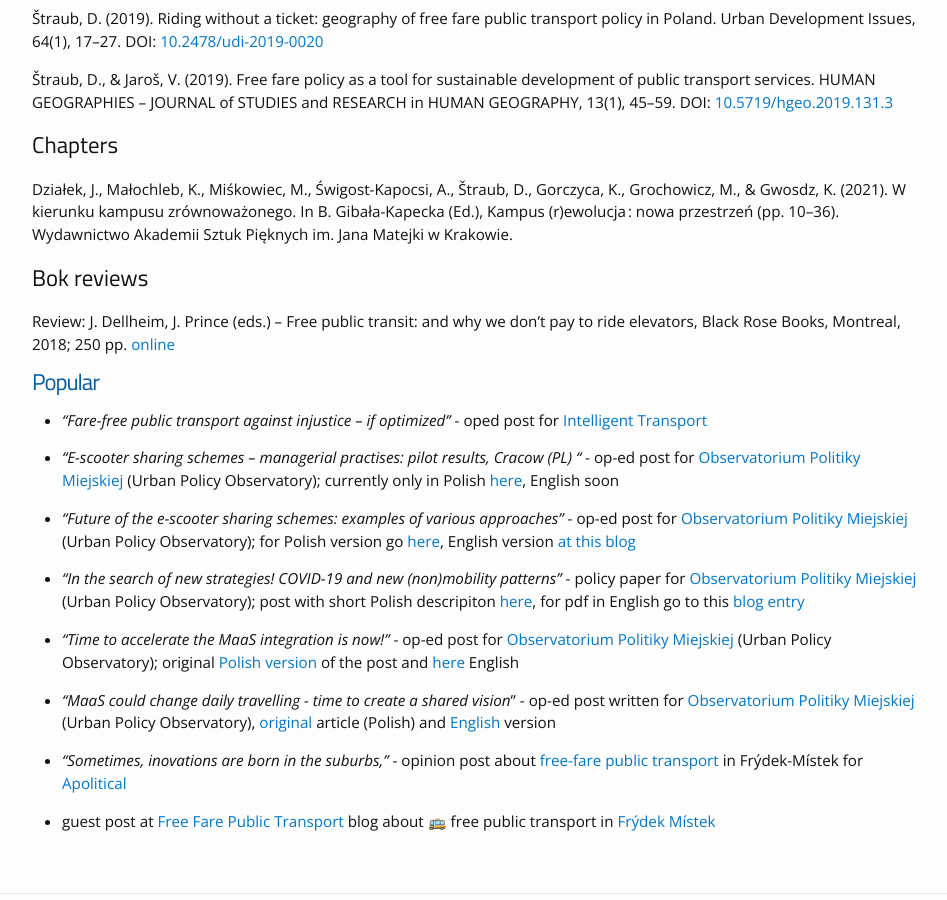
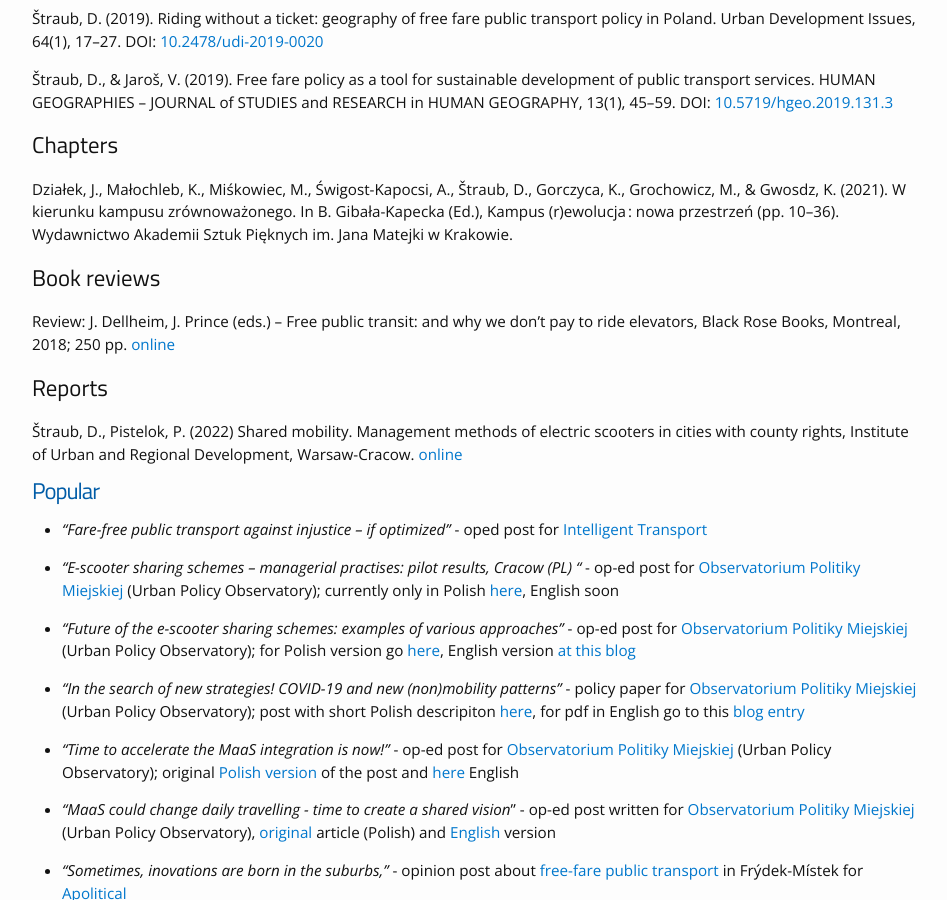
Before and after one commit to tracetheheat/tracetheheat.github.io, a Jekyll site: the page built from research.md, in a window 1280 px wide and 900 px high, scrolled down 575 px. Shown: the whole window, without its empty margins (163-1110 px from the left). Built offline with Jekyll 4.4.1, drawn with Linux system fonts in a browser that asks for light colours.

Commit message:
cv update

```diff
--- a/research.md
+++ b/research.md
@@ -26,8 +26,12 @@ Pistelok, P., & Štraub, D. (2022). It is time to get virtual: limitations of sh
 ## Chapters
 Działek, J., Małochleb, K., Miśkowiec, M., Świgost-Kapocsi, A., Štraub, D., Gorczyca, K., Grochowicz, M., & Gwosdz, K. (2021). W kierunku kampusu zrównoważonego. In B. Gibała-Kapecka (Ed.), Kampus (r)ewolucja : nowa przestrzeń (pp. 10–36). Wydawnictwo Akademii Sztuk Pięknych im. Jana Matejki w Krakowie.
 
-## Bok reviews
+## Book reviews
 Review: J. Dellheim, J. Prince (eds.) – Free public transit: and why we don’t pay to ride elevators, Black Rose Books, Montreal, 2018; 250 pp. [online](https://www.ejournals.eu/PKGKPTG/2021/24(1)/art/20596/)
+
+## Reports
+Štraub, D., Pistelok, P. (2022) Shared mobility. Management methods of electric scooters in cities with county rights,
+Institute of Urban and Regional Development, Warsaw-Cracow. [online](https://obserwatorium.miasta.pl/mobilnosc-wspoldzielona/)
 
 # Popular
 * _"Fare-free public transport against injustice – if optimized"_ - oped post for [Intelligent Transport](https://www.intelligenttransport.com/transport-articles/126057/fare-free-public-transport-against-injustice-if-optimised/)
```
Also changed, not shown: cv.md (+1 -1 lines).
